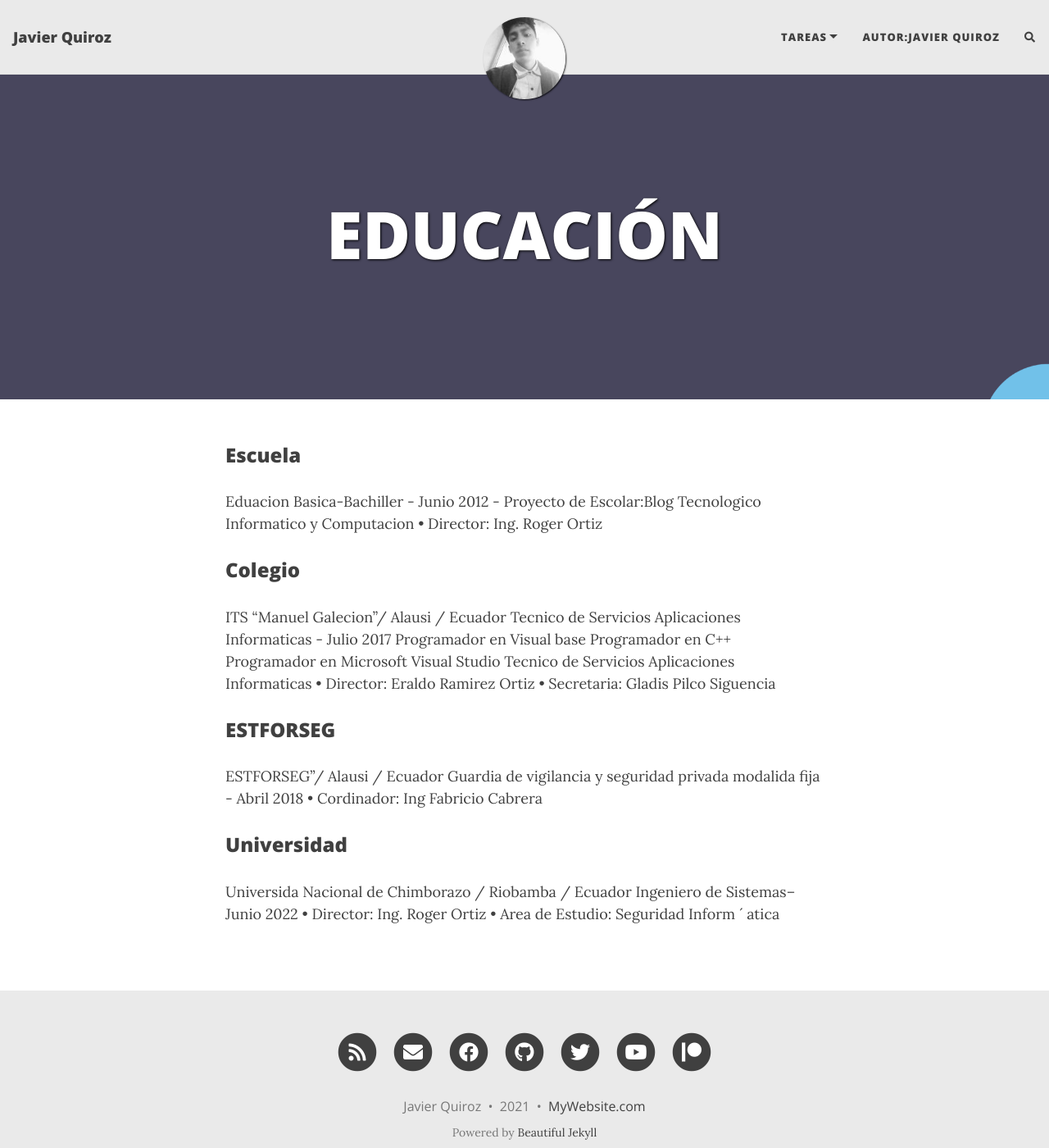
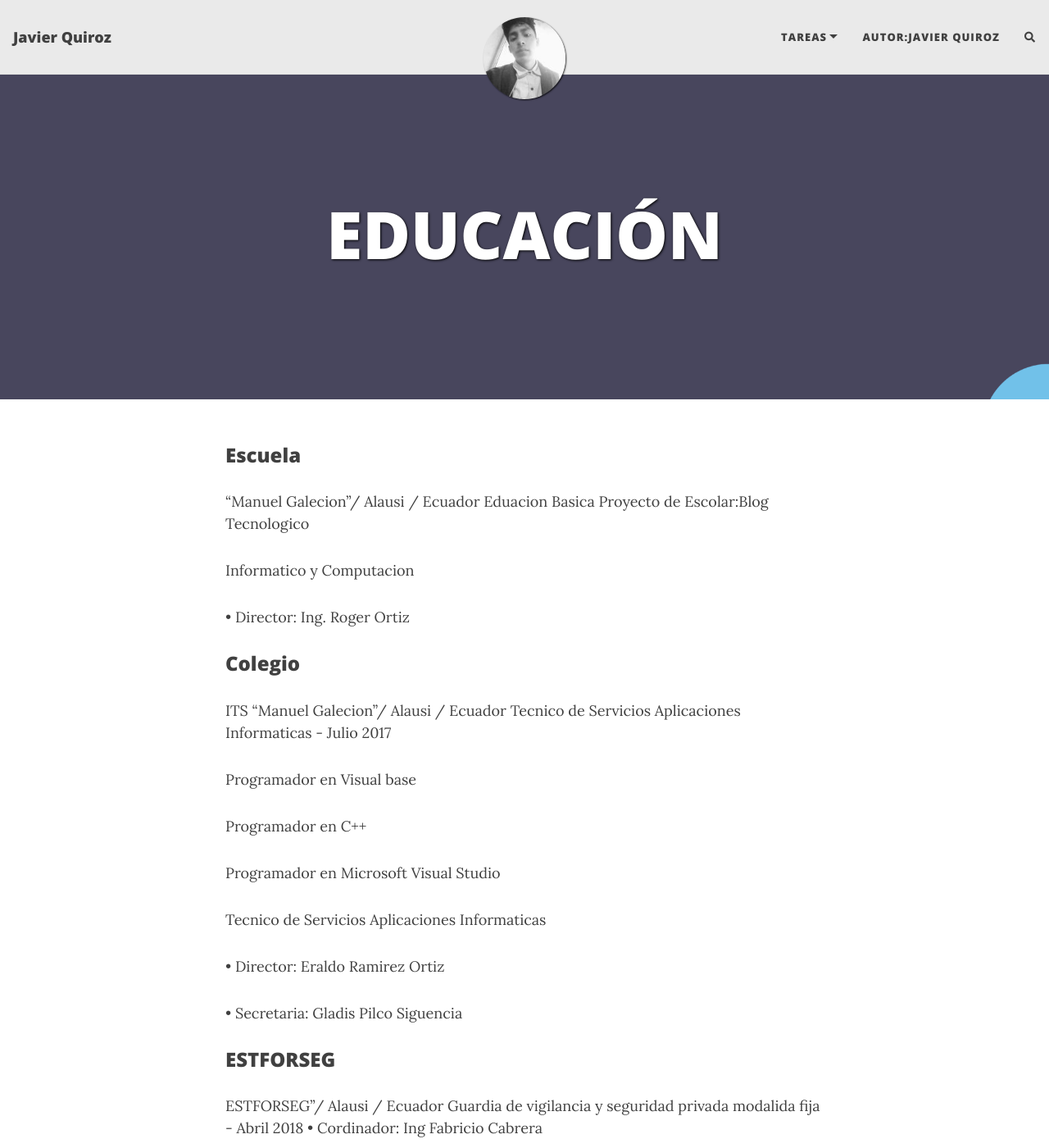
Before and after one commit to Javiz10/Javiz10, a Jekyll site: the page built from _posts/2020-02-26-flake-it-till-you-make-it.md, in a window 1280 px wide and 1400 px high. Shown: the whole window at 82% size. Built offline with Jekyll 4.4.1, drawn with Linux system fonts in a browser that asks for light colours; nearby versions of some CDN libraries; comment, search, counter and statistics services are not loaded.

Commit message:
Update 2020-02-26-flake-it-till-you-make-it.md

```diff
--- a/_posts/2020-02-26-flake-it-till-you-make-it.md
+++ b/_posts/2020-02-26-flake-it-till-you-make-it.md
@@ -9,20 +9,28 @@ share-img: /assets/img/pp.png
 tags: [books, test]
 ---
 ### Escuela
+"Manuel Galecion"/ Alausi / Ecuador
+Eduacion Basica
+Proyecto de Escolar:Blog Tecnologico
 
-Eduacion Basica-Bachiller - Junio 2012 -
-Proyecto de Escolar:Blog Tecnologico
 Informatico y Computacion
+
 • Director: Ing. Roger Ortiz
 
 ### Colegio
 ITS "Manuel Galecion"/ Alausi / Ecuador
 Tecnico de Servicios Aplicaciones Informaticas - Julio 2017
+
 Programador en Visual base
+
 Programador en C++
+
 Programador en Microsoft Visual Studio
+
 Tecnico de Servicios Aplicaciones Informaticas
+
 • Director: Eraldo Ramirez Ortiz
+
 • Secretaria: Gladis Pilco Siguencia
 
 ### ESTFORSEG
```
